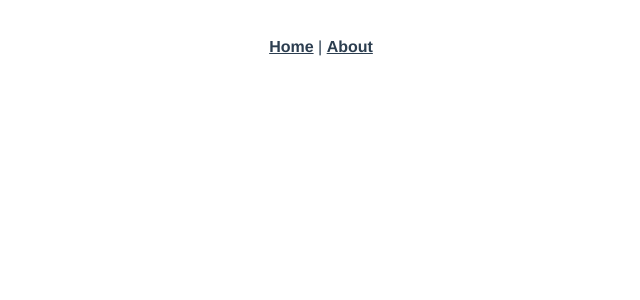
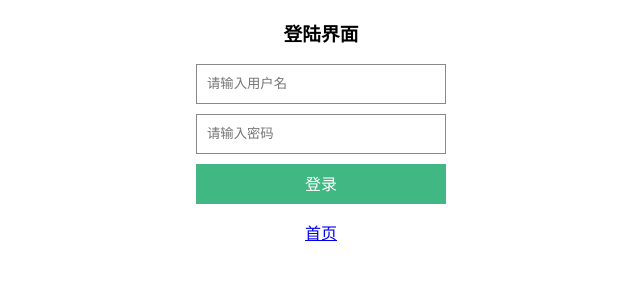
Before and after one commit to chengzijuzhen/testshow, a Vue app: page /login in a window 1280 px wide. Before the commit this address had no page. Shown: the top 300 px of the page, without its empty margins (319-959 px from the left). Built offline with nearby package versions, Linux system fonts and the light colour scheme.

Commit message:
finish the first demo for router.

```diff
--- a/package.json
+++ b/package.json
@@ -8,7 +8,9 @@
     "lint": "vue-cli-service lint"
   },
   "dependencies": {
+    "axios": "^0.21.1",
     "core-js": "^3.6.5",
+    "echarts": "^5.1.2",
     "vue": "^3.0.0",
     "vue-router": "^4.0.0-0",
     "vuex": "^4.0.0-0"
--- a/src/App.vue
+++ b/src/App.vue
@@ -1,30 +1,9 @@
+
+
+
+
 <template>
-  <div id="nav">
-    <router-link to="/">Home</router-link> |
-    <router-link to="/about">About</router-link>
+  <div>
+    <router-view />
   </div>
-  <router-view/>
 </template>
-
-<style>
-#app {
-  font-family: Avenir, Helvetica, Arial, sans-serif;
-  -webkit-font-smoothing: antialiased;
-  -moz-osx-font-smoothing: grayscale;
-  text-align: center;
-  color: #2c3e50;
-}
-
-#nav {
-  padding: 30px;
-}
-
-#nav a {
-  font-weight: bold;
-  color: #2c3e50;
-}
-
-#nav a.router-link-exact-active {
-  color: #42b983;
-}
-</style>
--- a/src/components/HelloWorld.vue
+++ /dev/null
@@ -1,60 +0,0 @@
-<template>
-  <div class="hello">
-    <h1>{{ msg }}</h1>
-    <p>
-      For a guide and recipes on how to configure / customize this project,<br>
-      check out the
-      <a href="https://cli.vuejs.org" target="_blank" rel="noopener">vue-cli documentation</a>.
-    </p>
-    <h3>Installed CLI Plugins</h3>
-    <ul>
-      <li><a href="https://github.com/vuejs/vue-cli/tree/dev/packages/%40vue/cli-plugin-babel" target="_blank" rel="noopener">babel</a></li>
-      <li><a href="https://github.com/vuejs/vue-cli/tree/dev/packages/%40vue/cli-plugin-router" target="_blank" rel="noopener">router</a></li>
-      <li><a href="https://github.com/vuejs/vue-cli/tree/dev/packages/%40vue/cli-plugin-vuex" target="_blank" rel="noopener">vuex</a></li>
-      <li><a href="https://github.com/vuejs/vue-cli/tree/dev/packages/%40vue/cli-plugin-eslint" target="_blank" rel="noopener">eslint</a></li>
-    </ul>
-    <h3>Essential Links</h3>
-    <ul>
-      <li><a href="https://vuejs.org" target="_blank" rel="noopener">Core Docs</a></li>
-      <li><a href="https://forum.vuejs.org" target="_blank" rel="noopener">Forum</a></li>
-      <li><a href="https://chat.vuejs.org" target="_blank" rel="noopener">Community Chat</a></li>
-      <li><a href="https://twitter.com/vuejs" target="_blank" rel="noopener">Twitter</a></li>
-      <li><a href="https://news.vuejs.org" target="_blank" rel="noopener">News</a></li>
-    </ul>
-    <h3>Ecosystem</h3>
-    <ul>
-      <li><a href="https://router.vuejs.org" target="_blank" rel="noopener">vue-router</a></li>
-      <li><a href="https://vuex.vuejs.org" target="_blank" rel="noopener">vuex</a></li>
-      <li><a href="https://github.com/vuejs/vue-devtools#vue-devtools" target="_blank" rel="noopener">vue-devtools</a></li>
-      <li><a href="https://vue-loader.vuejs.org" target="_blank" rel="noopener">vue-loader</a></li>
-      <li><a href="https://github.com/vuejs/awesome-vue" target="_blank" rel="noopener">awesome-vue</a></li>
-    </ul>
-  </div>
-</template>
-
-<script>
-export default {
-  name: 'HelloWorld',
-  props: {
-    msg: String
-  }
-}
-</script>
-
-<!-- Add "scoped" attribute to limit CSS to this component only -->
-<style scoped>
-h3 {
-  margin: 40px 0 0;
-}
-ul {
-  list-style-type: none;
-  padding: 0;
-}
-li {
-  display: inline-block;
-  margin: 0 10px;
-}
-a {
-  color: #42b983;
-}
-</style>
--- a/src/router/index.js
+++ b/src/router/index.js
@@ -1,19 +1,18 @@
 import { createRouter, createWebHistory } from 'vue-router'
 import Home from '../views/Home.vue'
+import Login from '../views/Login.vue'
 
 const routes = [
+
   {
-    path: '/',
+    path: '/home',
     name: 'Home',
     component: Home
   },
   {
-    path: '/about',
-    name: 'About',
-    // route level code-splitting
-    // this generates a separate chunk (about.[hash].js) for this route
-    // which is lazy-loaded when the route is visited.
-    component: () => import(/* webpackChunkName: "about" */ '../views/About.vue')
+    path: '/login',
+    name: 'Login',
+    component:Login
   }
 ]
 
--- a/src/views/About.vue
+++ /dev/null
@@ -1,5 +0,0 @@
-<template>
-  <div class="about">
-    <h1>This is an about page</h1>
-  </div>
-</template>
--- a/src/views/Home.vue
+++ b/src/views/Home.vue
@@ -1,18 +1,6 @@
 <template>
   <div class="home">
-    <img alt="Vue logo" src="../assets/logo.png">
-    <HelloWorld msg="Welcome to Your Vue.js App"/>
+   <p>Welcome testShow！</p>
+   <p><router-link to="/login">登录</router-link></p>
   </div>
 </template>
-
-<script>
-// @ is an alias to /src
-import HelloWorld from '@/components/HelloWorld.vue'
-
-export default {
-  name: 'Home',
-  components: {
-    HelloWorld
-  }
-}
-</script>
--- /dev/null
+++ b/src/views/Login.vue
@@ -0,0 +1,64 @@
+<template>
+  <div>
+    <h3>登陆界面</h3>
+
+    <input type="text" placeholder="请输入用户名" v-model="username" />
+
+    <input type="password" placeholder="请输入密码" v-model="password" />
+    <button v-on:click="login">登录</button>
+
+   <p><router-link to="/home">首页</router-link></p>
+
+
+  </div>
+</template>
+
+<style>
+.login-wrap {
+  text-align: center;
+}
+h3 {
+  text-align: center;
+}
+span {
+  text-align: center;
+}
+input {
+  display: block;
+  width: 250px;
+  height: 40px;
+  line-height: 40px;
+  margin: 0 auto;
+  margin-bottom: 10px;
+  outline: none;
+  border: 1px solid #888;
+  padding: 10px;
+  box-sizing: border-box;
+}
+
+p {
+  color: red;
+  text-align: center;
+}
+
+button {
+  display: block;
+  width: 250px;
+  height: 40px;
+  line-height: 40px;
+  margin: 0 auto;
+  border: none;
+  background-color: #41b883;
+  color: #fff;
+  font-size: 16px;
+  margin-bottom: 5px;
+}
+
+span {
+  cursor: pointer;
+}
+
+span:hover {
+  color: #41b883;
+}
+</style>
```
Also changed, not shown: src/service/ajaxUtil.js (added), 1 other file (tests, documents, lock files or other folders).
